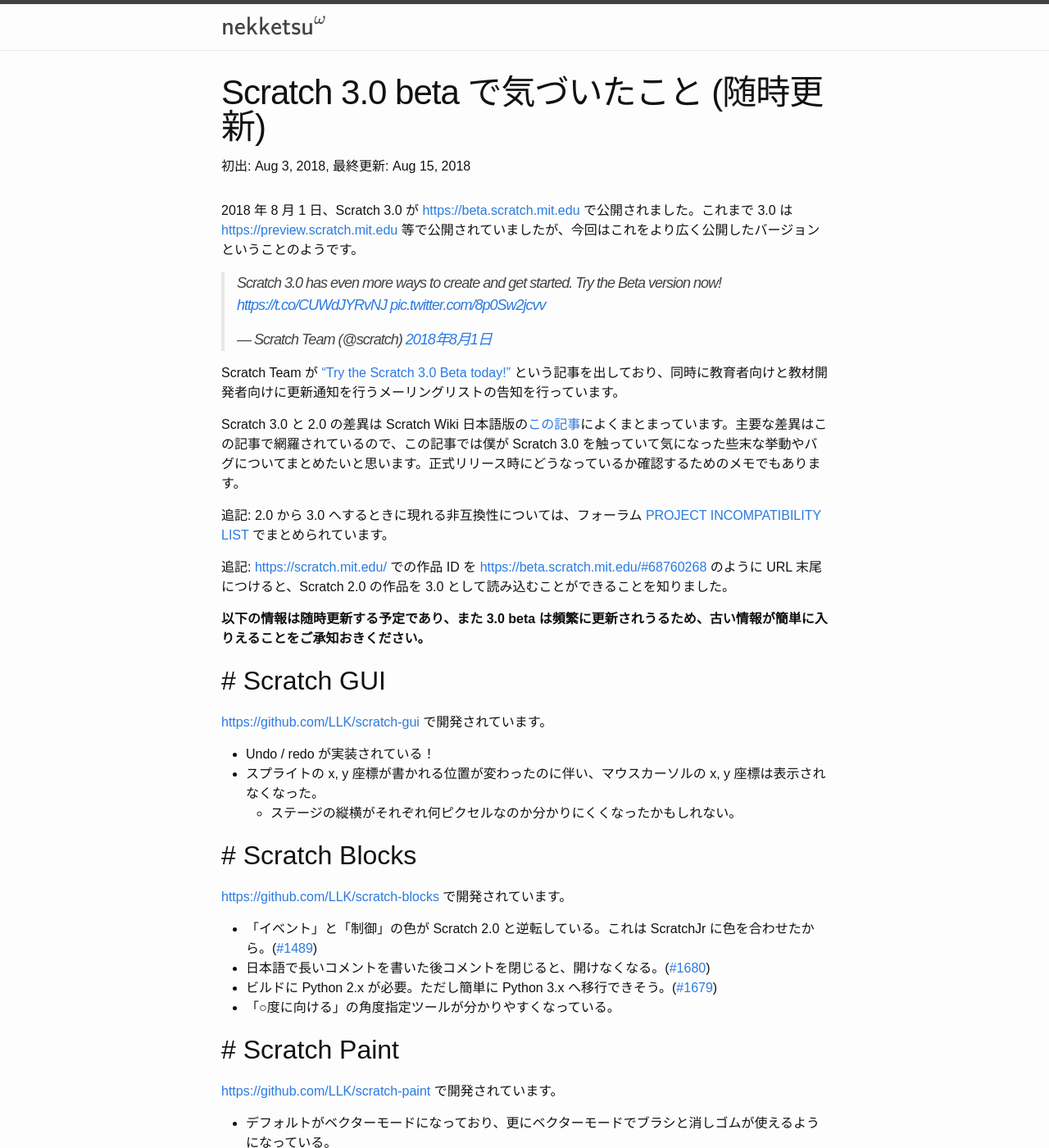
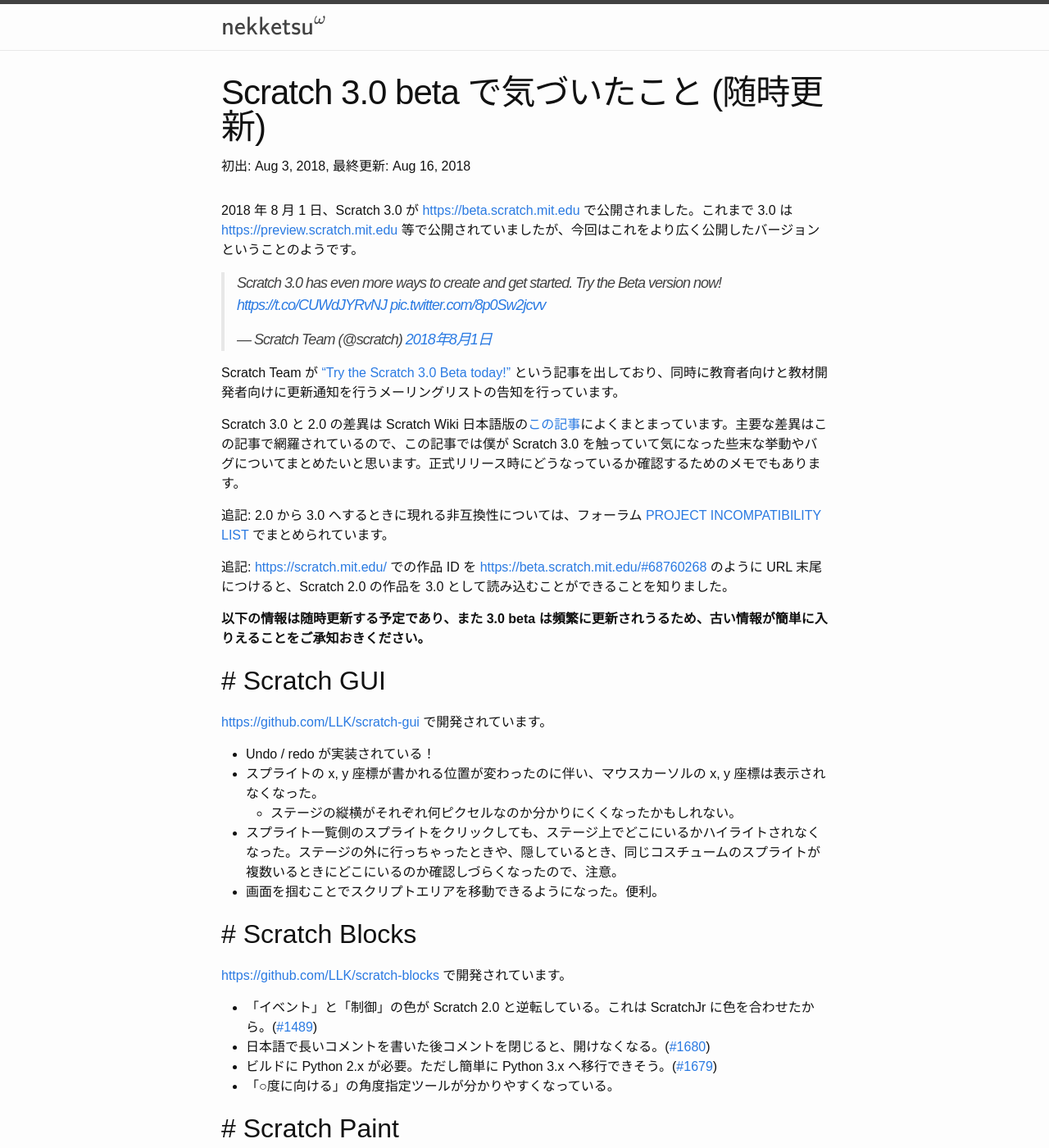
Before and after one commit to nekketsuuu/nekketsuuu.github.io, a Jekyll site: the page built from entries/_posts/2018-08-03-scratch-3-beta.md, in a window 1280 px wide and 1400 px high. Shown: the whole window at 82% size. Built offline with Jekyll 4.4.1, drawn with Linux system fonts in a browser that asks for light colours; formulas are drawn with MathJax 3; comment, search, counter and statistics services are not loaded.

Commit message:
[Entry #6] update

```diff
--- a/entries/_posts/2018-08-03-scratch-3-beta.md
+++ b/entries/_posts/2018-08-03-scratch-3-beta.md
@@ -2,7 +2,7 @@
 title: Scratch 3.0 beta で気づいたこと (随時更新)
 issue: 6
 published: true
-last-modified: 2018-08-15
+last-modified: 2018-08-16
 ---
 
 2018 年 8 月 1 日、Scratch 3.0 が <https://beta.scratch.mit.edu> で公開されました。これまで 3.0 は <https://preview.scratch.mit.edu> 等で公開されていましたが、今回はこれをより広く公開したバージョンということのようです。
@@ -27,6 +27,8 @@
 * Undo / redo が実装されている！
 * スプライトの x, y 座標が書かれる位置が変わったのに伴い、マウスカーソルの x, y 座標は表示されなくなった。
     * ステージの縦横がそれぞれ何ピクセルなのか分かりにくくなったかもしれない。
+* スプライト一覧側のスプライトをクリックしても、ステージ上でどこにいるかハイライトされなくなった。ステージの外に行っちゃったときや、隠しているとき、同じコスチュームのスプライトが複数いるときにどこにいるのか確認しづらくなったので、注意。
+* 画面を掴むことでスクリプトエリアを移動できるようになった。便利。
 
 ## Scratch Blocks
 
```
